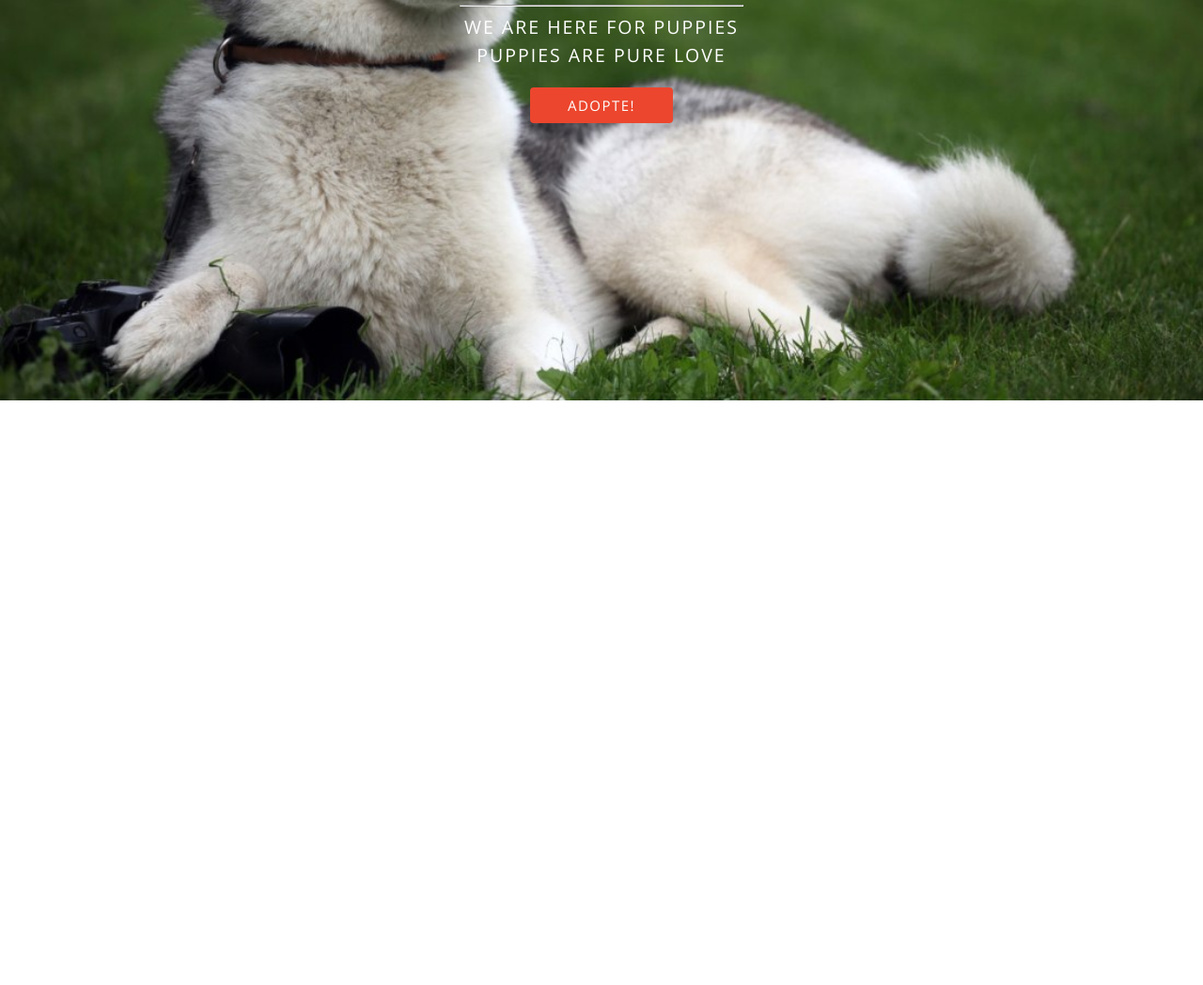
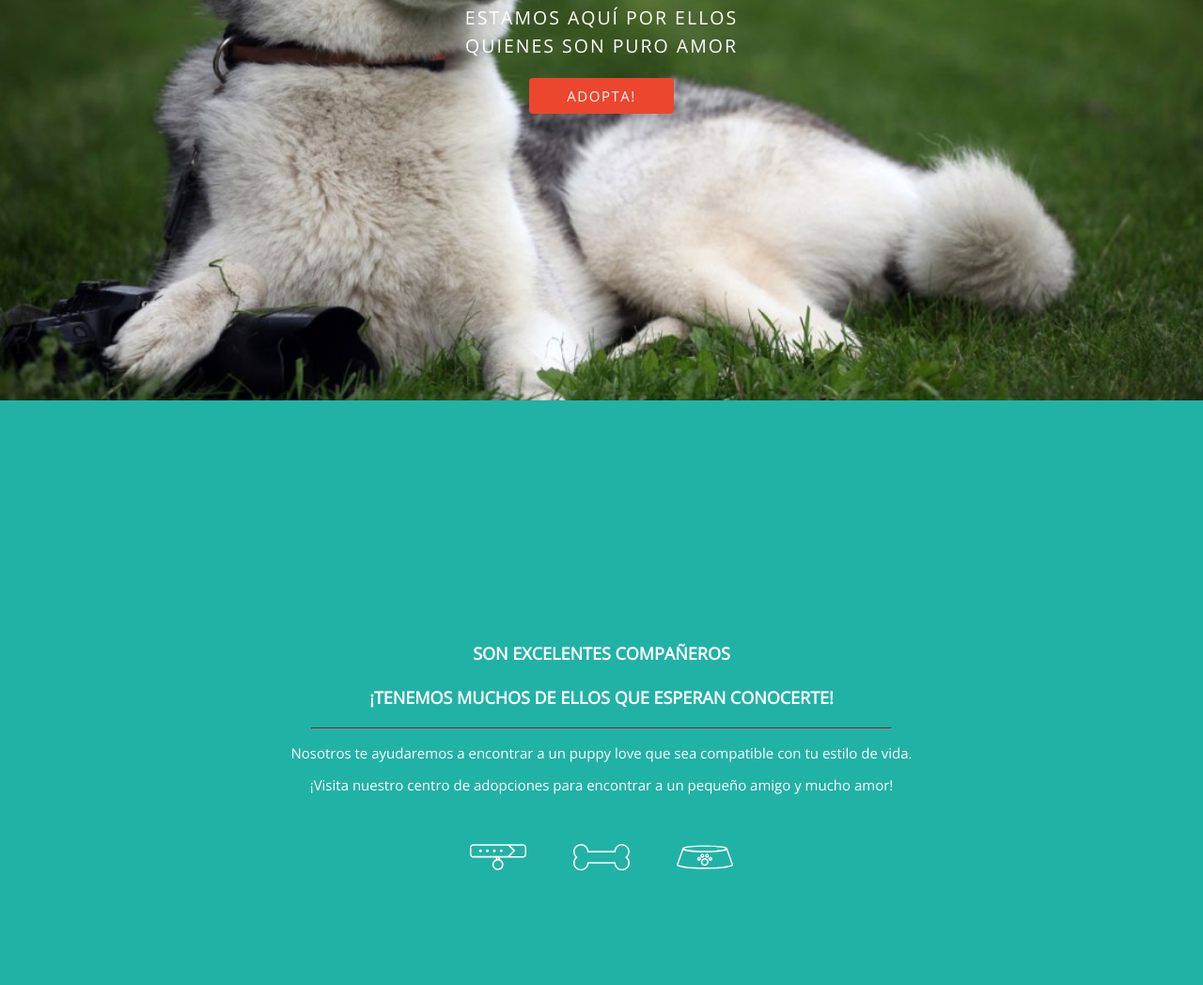
Before and after one commit to lesashley/Puppy-love, a plain HTML site: page index.html in a window 1280 px wide. Shown: the part 374-1422 px from the top of the page at 94% size. Before the commit the page ends 800 px from the top, so only its background shows below. Drawn offline with nearby package versions, Linux system fonts and the light colour scheme.

Commit message:
Maquetacion section1 - estilos terminados

```diff
--- a/assets/scss/_fonts.scss
+++ b/assets/scss/_fonts.scss
@@ -1,13 +1,16 @@
 $size-title-principal : 2.3rem;
-$size-title : 1.3rem;
-$size-subtitle : 1.2rem;
+$size-title : 1.2rem;
+$size-subtitle : 1rem;
+$size-parrafo:1rem;
 
 h1{
   font-size: $size-title-principal;
 }
 h2{
   font-size: $size-title;
+  font-weight: bold;
 }
-h3{
-  font-size: $size-subtitle;
+
+h4{
+  font-size:$size-subtitle;
 }
--- a/assets/scss/style.scss
+++ b/assets/scss/style.scss
@@ -48,3 +48,23 @@
     }
   }
 }
+.section1{
+  background-color: $color-principal;
+  height: 100vh;
+  @extend %flex;
+  &__title{
+    color: #fff;
+    text-align: center;
+  }
+  hr{
+    border-color: rgb(145, 145, 145);
+    color: rgb(147, 147, 147);
+    width: 67%;
+  }
+  &__icons{
+    @extend %flex;
+   &--mg{
+     margin: 25px;
+   }
+  }
+}
--- a/index.html
+++ b/index.html
@@ -26,17 +26,41 @@
     </nav>
     <section class="home">
       <div class="container">
+        <div class="row">
           <div class="col-xs-12 home__title">
-          <!-- <div class="col-xs-4"> -->
           <hr>
           <h1>PUPPY LOVE</h1>
           <hr>
-            <p class="home__title--text">WE ARE HERE FOR PUPPIES</p>
-            <p class="home__title--text">PUPPIES ARE PURE LOVE</p>
+          <p class="home__title--text">ESTAMOS AQUÍ POR ELLOS</p>
+          <p class="home__title--text">QUIENES SON PURO AMOR</p>
           <div class="home__title--btn">
-              <button type="button" name="button" class="home__title--btn">ADOPTE!</button>
+            <button type="button" name="button" class="home__title--btn">ADOPTA!</button>
           </div>
-          <!-- </div> -->
+        </div>
+        </div>
+      </div>
+    </section>
+    <section class="section1">
+      <div class="container">
+        <div class="row">
+          <div class="section1__title">
+        <h2>SON EXCELENTES COMPAÑEROS </h2>
+        <h2>¡TENEMOS MUCHOS DE ELLOS QUE ESPERAN CONOCERTE!</h2>
+        <hr>
+        <h4>Nosotros te ayudaremos a encontrar a un puppy love que sea compatible con tu estilo de vida. </h4>
+        <h4>¡Visita nuestro centro de adopciones para encontrar a un pequeño amigo y mucho amor!</h4>
+      </div>
+      <div class="col-xs-12 section1__icons">
+        <div class="col-xs-4 section1__icons--mg">
+          <img src="assets/images/icons/collar.svg" alt="">
+        </div>
+        <div class="col-xs-4 section1__icons--mg">
+          <img src="assets/images/icons/bone.svg" alt="">
+        </div>
+        <div class="col-xs-4 section1__icons--mg">
+          <img src="assets/images/icons/pet-plate.svg" alt="">
+        </div>
+      </div>
         </div>
       </div>
     </section>
```
Also changed, not shown: assets/css/style.css, 1 other file. Lines whose indentation alone changed are shown as unchanged.
